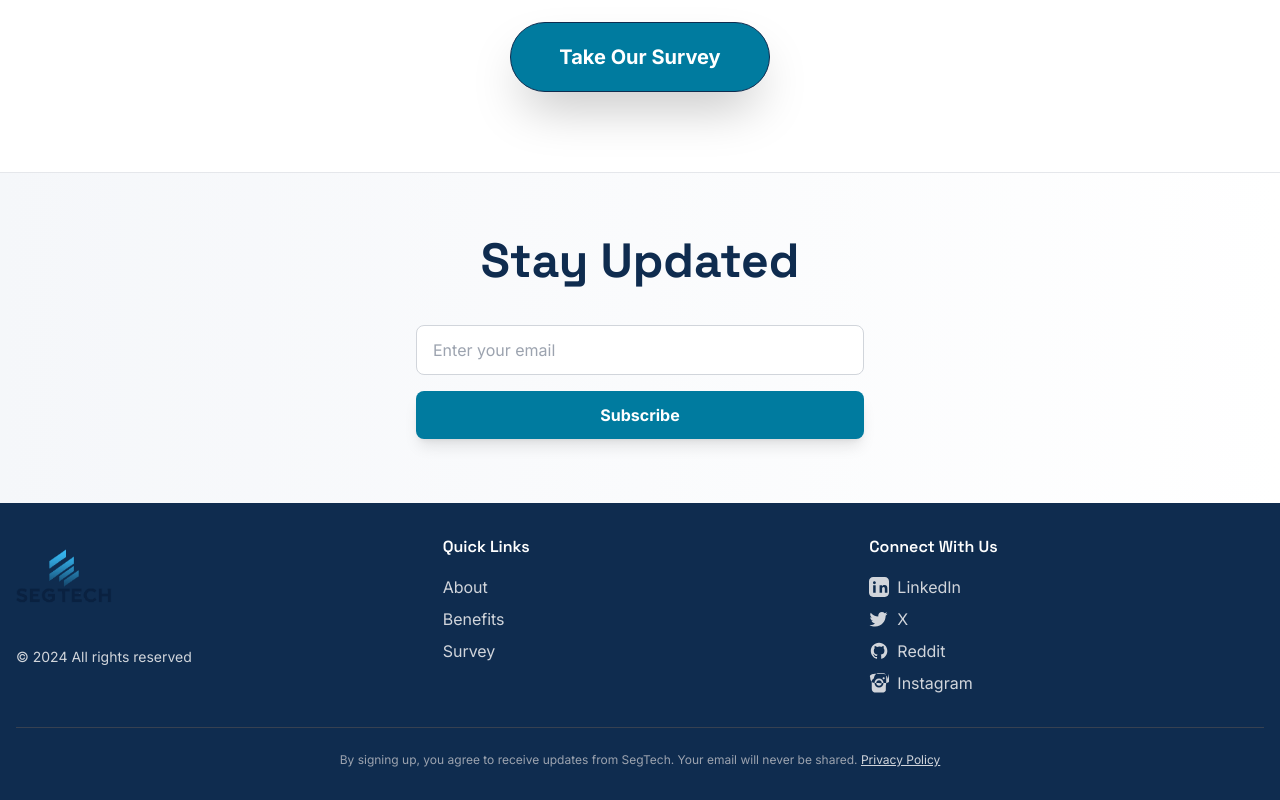
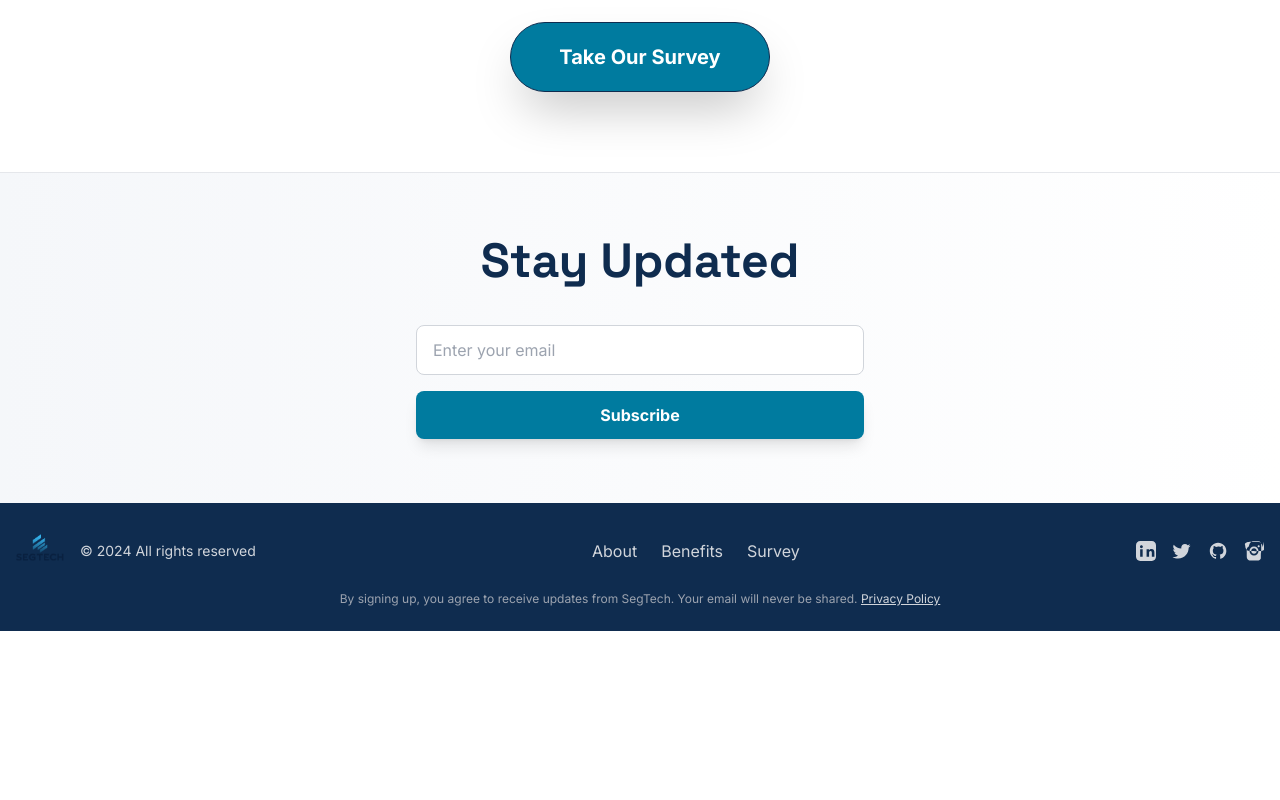
Before and after one commit to Minetown03/SEGlab, a Next.js app: page / in a window 1280 px wide. Shown: the part 2339-3139 px from the top of the page. After the commit the page ends 2970 px from the top, so only its background shows below. Built offline with nearby package versions, Linux system fonts and the light colour scheme.

Commit message:
Improve mobile menu and footer design: add backdrop, fix menu closing, make footer more compact

```diff
--- a/src/app/page.tsx
+++ b/src/app/page.tsx
@@ -1,6 +1,6 @@
 'use client';
 
-import { useState } from 'react';
+import { useState, useEffect } from 'react';
 import Image from 'next/image';
 import HeroTypewriter from './components/HeroTypewriter';
 import LanguageSelector from './components/LanguageSelector';
@@ -12,6 +12,28 @@ export default function Home() {
   const [submitStatus, setSubmitStatus] = useState<'idle' | 'loading' | 'success' | 'error'>('idle');
   const [errorMessage, setErrorMessage] = useState('');
   const [isMobileMenuOpen, setIsMobileMenuOpen] = useState(false);
+
+  // Add click outside handler
+  useEffect(() => {
+    const handleClickOutside = (event: MouseEvent) => {
+      const menu = document.getElementById('mobile-menu');
+      const button = document.getElementById('menu-button');
+      if (menu && !menu.contains(event.target as Node) && button && !button.contains(event.target as Node)) {
+        setIsMobileMenuOpen(false);
+      }
+    };
+
+    if (isMobileMenuOpen) {
+      document.addEventListener('mousedown', handleClickOutside);
+      // Prevent scrolling when menu is open
+      document.body.style.overflow = 'hidden';
+    }
+
+    return () => {
+      document.removeEventListener('mousedown', handleClickOutside);
+      document.body.style.overflow = 'unset';
+    };
+  }, [isMobileMenuOpen]);
 
   const handleEmailSubmit = async (e: React.FormEvent) => {
     e.preventDefault();
@@ -73,6 +95,7 @@ export default function Home() {
             </div>
             {/* Mobile menu button */}
             <button
+              id="menu-button"
               onClick={() => setIsMobileMenuOpen(!isMobileMenuOpen)}
               className="md:hidden p-2 rounded-lg hover:bg-gray-100 transition-colors duration-200"
               aria-label="Toggle menu"
@@ -121,18 +144,45 @@ export default function Home() {
           </div>
           {/* Mobile menu overlay */}
           <div
-            className={`md:hidden fixed inset-0 z-50 bg-white transform transition-transform duration-300 ease-in-out ${
-              isMobileMenuOpen ? 'translate-x-0' : 'translate-x-full'
+            id="mobile-menu"
+            className={`md:hidden fixed inset-0 z-50 transition-all duration-300 ease-in-out ${
+              isMobileMenuOpen ? 'opacity-100 pointer-events-auto' : 'opacity-0 pointer-events-none'
             }`}
           >
-            <div className="flex flex-col items-center justify-center min-h-screen space-y-8 text-xl">
+            {/* Semi-transparent backdrop */}
+            <div className="absolute inset-0 bg-black/50 backdrop-blur-sm" />
+
+            {/* Menu content */}
+            <div className={`absolute inset-y-0 right-0 w-64 bg-white shadow-xl transform transition-transform duration-300 ease-in-out ${
+              isMobileMenuOpen ? 'translate-x-0' : 'translate-x-full'
+            }`}>
+              {/* Close button */}
+              <button
+                onClick={() => setIsMobileMenuOpen(false)}
+                className="absolute top-4 right-4 p-2 rounded-full hover:bg-gray-100 transition-colors duration-200"
+                aria-label="Close menu"
+              >
+                <svg
+                  className="w-6 h-6 text-primary-dark"
+                  fill="none"
+                  strokeLinecap="round"
+                  strokeLinejoin="round"
+                  strokeWidth="2"
+                  viewBox="0 0 24 24"
+                  stroke="currentColor"
+                >
+                  <path d="M6 18L18 6M6 6l12 12" />
+                </svg>
+              </button>
+
+              <div className="flex flex-col items-start pt-16 px-6 h-full">
                 <a
                   href="#about"
                   onClick={(e) => {
                     handleNavClick(e, 'about');
                     setIsMobileMenuOpen(false);
                   }}
-                className="text-primary-dark hover:text-primary-medium transition-all duration-300 ease-in-out"
+                  className="py-3 text-primary-dark hover:text-primary-medium transition-all duration-300 ease-in-out w-full border-b border-gray-200"
                 >
                   {t.nav.about}
                 </a>
@@ -142,7 +192,7 @@ export default function Home() {
                     handleNavClick(e, 'benefits');
                     setIsMobileMenuOpen(false);
                   }}
-                className="text-primary-dark hover:text-primary-medium transition-all duration-300 ease-in-out"
+                  className="py-3 text-primary-dark hover:text-primary-medium transition-all duration-300 ease-in-out w-full border-b border-gray-200"
                 >
                   {t.nav.benefits}
                 </a>
@@ -152,12 +202,13 @@ export default function Home() {
                     handleNavClick(e, 'survey');
                     setIsMobileMenuOpen(false);
                   }}
-                className="text-primary-dark hover:text-primary-medium transition-all duration-300 ease-in-out"
+                  className="py-3 text-primary-dark hover:text-primary-medium transition-all duration-300 ease-in-out w-full border-b border-gray-200"
                 >
                   {t.nav.survey}
                 </a>
-              <div className="mt-4">
+                <div className="mt-4 w-full">
                   <LanguageSelector />
+                </div>
               </div>
             </div>
           </div>
@@ -270,18 +321,18 @@ export default function Home() {
         </div>
       </section>
 
-      {/* Footer - Redesigned */}
-      <footer className="bg-primary-dark text-white py-8">
+      {/* Footer - Compact Redesign */}
+      <footer className="bg-primary-dark text-white py-6">
         <div className="container mx-auto px-4">
-          <div className="grid grid-cols-1 md:grid-cols-3 gap-8">
+          <div className="flex flex-col md:flex-row items-center justify-between gap-4">
             {/* Logo and Copyright */}
-            <div className="flex flex-col items-center md:items-start space-y-4">
+            <div className="flex items-center gap-4">
               <Image
                 src="/logo.png"
                 alt="SegTech Logo"
-                width={400}
-                height={133}
-                className="w-auto h-20 md:h-24"
+                width={200}
+                height={66}
+                className="w-auto h-12"
                 priority
                 quality={100}
                 style={{ objectFit: 'contain' }}
@@ -290,48 +341,32 @@ export default function Home() {
             </div>
 
             {/* Quick Links */}
-            <div className="flex flex-col items-center md:items-start space-y-2">
-              <h3 className="font-semibold mb-2">Quick Links</h3>
+            <div className="flex items-center gap-6">
               <a href="#about" onClick={(e) => handleNavClick(e, 'about')} className="text-gray-300 hover:text-white transition-colors duration-300">About</a>
               <a href="#benefits" onClick={(e) => handleNavClick(e, 'benefits')} className="text-gray-300 hover:text-white transition-colors duration-300">Benefits</a>
               <a href="#survey" onClick={(e) => handleNavClick(e, 'survey')} className="text-gray-300 hover:text-white transition-colors duration-300">Survey</a>
             </div>
 
             {/* Social Links */}
-            <div className="flex flex-col items-center md:items-start space-y-2">
-              <h3 className="font-semibold mb-2">Connect With Us</h3>
-              <ul className="space-y-2">
-                <li>
-                  <a href="#" className="flex items-center gap-2 text-gray-300 hover:text-white transition-colors duration-300">
-                    <svg width="20" height="20" fill="currentColor" viewBox="0 0 24 24" aria-hidden="true"><path d="M19 0h-14c-2.761 0-5 2.239-5 5v14c0 2.761 2.239 5 5 5h14c2.762 0 5-2.239 5-5v-14c0-2.761-2.238-5-5-5zm-11 19h-3v-9h3v9zm-1.5-10.268c-.966 0-1.75-.784-1.75-1.75s.784-1.75 1.75-1.75 1.75.784 1.75 1.75-.784 1.75-1.75 1.75zm15.5 10.268h-3v-4.604c0-1.099-.021-2.513-1.532-2.513-1.533 0-1.768 1.197-1.768 2.434v4.683h-3v-9h2.881v1.229h.041c.401-.761 1.379-1.563 2.838-1.563 3.036 0 3.6 2.001 3.6 4.6v4.734z"/></svg>
-                    LinkedIn
+            <div className="flex items-center gap-4">
+              <a href="#" className="text-gray-300 hover:text-white transition-colors duration-300">
+                <svg width="20" height="20" fill="currentColor" viewBox="0 0 24 24"><path d="M19 0h-14c-2.761 0-5 2.239-5 5v14c0 2.761 2.239 5 5 5h14c2.762 0 5-2.239 5-5v-14c0-2.761-2.238-5-5-5zm-11 19h-3v-9h3v9zm-1.5-10.268c-.966 0-1.75-.784-1.75-1.75s.784-1.75 1.75-1.75 1.75.784 1.75 1.75-.784 1.75-1.75 1.75zm15.5 10.268h-3v-4.604c0-1.099-.021-2.513-1.532-2.513-1.533 0-1.768 1.197-1.768 2.434v4.683h-3v-9h2.881v1.229h.041c.401-.761 1.379-1.563 2.838-1.563 3.036 0 3.6 2.001 3.6 4.6v4.734z"/></svg>
               </a>
-                </li>
-                <li>
-                  <a href="#" className="flex items-center gap-2 text-gray-300 hover:text-white transition-colors duration-300">
-                    <svg width="20" height="20" fill="currentColor" viewBox="0 0 24 24" aria-hidden="true"><path d="M22.162 5.656c-.793.352-1.645.59-2.54.698.913-.547 1.615-1.414 1.946-2.448-.855.508-1.803.877-2.81 1.077-.807-.86-1.958-1.398-3.233-1.398-2.445 0-4.428 1.983-4.428 4.428 0 .347.039.684.114 1.008-3.682-.185-6.946-1.949-9.129-4.63-.382.656-.601 1.418-.601 2.233 0 1.54.784 2.899 1.978 3.696-.728-.023-1.413-.223-2.012-.557v.056c0 2.151 1.53 3.946 3.563 4.353-.372.102-.764.157-1.168.157-.286 0-.561-.028-.831-.08.562 1.753 2.191 3.029 4.124 3.062-1.51 1.184-3.417 1.89-5.491 1.89-.357 0-.709-.021-1.056-.062 1.957 1.256 4.285 1.99 6.787 1.99 8.142 0 12.6-6.747 12.6-12.6 0-.192-.004-.384-.013-.574.865-.624 1.615-1.404 2.209-2.292z"/></svg>
-                    X
+              <a href="#" className="text-gray-300 hover:text-white transition-colors duration-300">
+                <svg width="20" height="20" fill="currentColor" viewBox="0 0 24 24"><path d="M22.162 5.656c-.793.352-1.645.59-2.54.698.913-.547 1.615-1.414 1.946-2.448-.855.508-1.803.877-2.81 1.077-.807-.86-1.958-1.398-3.233-1.398-2.445 0-4.428 1.983-4.428 4.428 0 .347.039.684.114 1.008-3.682-.185-6.946-1.949-9.129-4.63-.382.656-.601 1.418-.601 2.233 0 1.54.784 2.899 1.978 3.696-.728-.023-1.413-.223-2.012-.557v.056c0 2.151 1.53 3.946 3.563 4.353-.372.102-.764.157-1.168.157-.286 0-.561-.028-.831-.08.562 1.753 2.191 3.029 4.124 3.062-1.51 1.184-3.417 1.89-5.491 1.89-.357 0-.709-.021-1.056-.062 1.957 1.256 4.285 1.99 6.787 1.99 8.142 0 12.6-6.747 12.6-12.6 0-.192-.004-.384-.013-.574.865-.624 1.615-1.404 2.209-2.292z"/></svg>
               </a>
-                </li>
-                <li>
-                  <a href="#" className="flex items-center gap-2 text-gray-300 hover:text-white transition-colors duration-300">
-                    <svg width="20" height="20" fill="currentColor" viewBox="0 0 24 24" aria-hidden="true"><path d="M12 2.163c-5.468 0-9.837 4.369-9.837 9.837 0 4.355 2.824 8.065 6.839 9.387.5.092.682-.217.682-.482 0-.237-.009-.868-.013-1.703-2.782.604-3.369-1.342-3.369-1.342-.454-1.154-1.109-1.462-1.109-1.462-.908-.62.069-.608.069-.608 1.004.07 1.532 1.031 1.532 1.031.892 1.529 2.341 1.088 2.91.832.092-.646.35-1.088.636-1.339-2.221-.253-4.555-1.111-4.555-4.943 0-1.091.39-1.984 1.029-2.683-.103-.253-.446-1.272.098-2.65 0 0 .84-.269 2.75 1.025a9.564 9.564 0 012.5-.336c.849.004 1.705.115 2.5.336 1.909-1.294 2.748-1.025 2.748-1.025.545 1.378.202 2.397.1 2.65.64.699 1.028 1.592 1.028 2.683 0 3.841-2.337 4.687-4.566 4.936.359.309.678.919.678 1.852 0 1.336-.012 2.417-.012 2.747 0 .267.18.577.688.48C19.176 20.064 22 16.355 22 12c0-5.468-4.369-9.837-9.837-9.837z"/></svg>
-                    Reddit
+              <a href="#" className="text-gray-300 hover:text-white transition-colors duration-300">
+                <svg width="20" height="20" fill="currentColor" viewBox="0 0 24 24"><path d="M12 2.163c-5.468 0-9.837 4.369-9.837 9.837 0 4.355 2.824 8.065 6.839 9.387.5.092.682-.217.682-.482 0-.237-.009-.868-.013-1.703-2.782.604-3.369-1.342-3.369-1.342-.454-1.154-1.109-1.462-1.109-1.462-.908-.62.069-.608.069-.608 1.004.07 1.532 1.031 1.532 1.031.892 1.529 2.341 1.088 2.91.832.092-.646.35-1.088.636-1.339-2.221-.253-4.555-1.111-4.555-4.943 0-1.091.39-1.984 1.029-2.683-.103-.253-.446-1.272.098-2.65 0 0 .84-.269 2.75 1.025a9.564 9.564 0 012.5-.336c.849.004 1.705.115 2.5.336 1.909-1.294 2.748-1.025 2.748-1.025.545 1.378.202 2.397.1 2.65.64.699 1.028 1.592 1.028 2.683 0 3.841-2.337 4.687-4.566 4.936.359.309.678.919.678 1.852 0 1.336-.012 2.417-.012 2.747 0 .267.18.577.688.48C19.176 20.064 22 16.355 22 12c0-5.468-4.369-9.837-9.837-9.837z"/></svg>
               </a>
-                </li>
-                <li>
-                  <a href="#" className="flex items-center gap-2 text-gray-300 hover:text-white transition-colors duration-300">
-                    <svg width="20" height="20" fill="currentColor" viewBox="0 0 448 512" aria-hidden="true"><path d="M224.1 141c-63.6 0-114.9 51.3-114.9 114.9s51.3 114.9 114.9 114.9 114.9-51.3 114.9-114.9S287.7 141 224.1 141zm0 186c-39.5 0-71.5-32-71.5-71.5s32-71.5 71.5-71.5 71.5 32 71.5 71.5-32 71.5-71.5 71.5zm146.4-194.3c0 14.9-12 26.9-26.9 26.9s-26.9-12-26.9-26.9 12-26.9 26.9-26.9 26.9 12 26.9 26.9zm76.1 27.2c-1.7-35.3-9.9-66.7-36.2-92.1S388.6 24.6 353.3 22.9C317.7 21.2 130.3 21.2 94.7 22.9 59.4 24.6 28 32.8 2.7 59.1S-1.7 94.7.1 130.3c1.7 35.3 9.9 66.7 36.2 92.1s56.8 34.5 92.1 36.2c35.6 1.7 223 1.7 258.6 0 35.3-1.7 66.7-9.9 92.1-36.2s34.5-56.8 36.2-92.1c1.7-35.6 1.7-223 0-258.6zm-48.1 288c-7.8 19.6-22.9 34.7-42.5 42.5-29.4 11.7-99.2 9-132.9 9s-103.5 2.6-132.9-9c-19.6-7.8-34.7-22.9-42.5-42.5-11.7-29.4-9-99.2-9-132.9s-2.6-103.5 9-132.9c7.8-19.6 22.9-34.7 42.5-42.5C120.6 2.6 190.4 0 224.1 0s103.5-2.6 132.9 9c19.6 7.8 34.7 22.9 42.5 42.5 11.7 29.4 9 99.2 9 132.9s2.7 103.5-9 132.9z"/></svg>
-                    Instagram
+              <a href="#" className="text-gray-300 hover:text-white transition-colors duration-300">
+                <svg width="20" height="20" fill="currentColor" viewBox="0 0 448 512"><path d="M224.1 141c-63.6 0-114.9 51.3-114.9 114.9s51.3 114.9 114.9 114.9 114.9-51.3 114.9-114.9S287.7 141 224.1 141zm0 186c-39.5 0-71.5-32-71.5-71.5s32-71.5 71.5-71.5 71.5 32 71.5 71.5-32 71.5-71.5 71.5zm146.4-194.3c0 14.9-12 26.9-26.9 26.9s-26.9-12-26.9-26.9 12-26.9 26.9-26.9 26.9 12 26.9 26.9zm76.1 27.2c-1.7-35.3-9.9-66.7-36.2-92.1S388.6 24.6 353.3 22.9C317.7 21.2 130.3 21.2 94.7 22.9 59.4 24.6 28 32.8 2.7 59.1S-1.7 94.7.1 130.3c1.7 35.3 9.9 66.7 36.2 92.1s56.8 34.5 92.1 36.2c35.6 1.7 223 1.7 258.6 0 35.3-1.7 66.7-9.9 92.1-36.2s34.5-56.8 36.2-92.1c1.7-35.6 1.7-223 0-258.6zm-48.1 288c-7.8 19.6-22.9 34.7-42.5 42.5-29.4 11.7-99.2 9-132.9 9s-103.5 2.6-132.9-9c-19.6-7.8-34.7-22.9-42.5-42.5-11.7-29.4-9-99.2-9-132.9s-2.6-103.5 9-132.9c7.8-19.6 22.9-34.7 42.5-42.5C120.6 2.6 190.4 0 224.1 0s103.5-2.6 132.9 9c19.6 7.8 34.7 22.9 42.5 42.5 11.7 29.4 9 99.2 9 132.9s2.7 103.5-9 132.9z"/></svg>
               </a>
-                </li>
-              </ul>
             </div>
           </div>
 
           {/* Privacy Notice */}
-          <div className="mt-8 pt-6 border-t border-gray-700">
-            <p className="text-xs text-center text-gray-400">
+          <div className="mt-4 text-center">
+            <p className="text-xs text-gray-400">
               By signing up, you agree to receive updates from SegTech. Your email will never be shared.{' '}
               <a href="/privacy-policy" className="text-gray-300 hover:text-white underline transition-colors duration-300">
                 Privacy Policy
```
Lines whose indentation alone changed are shown as unchanged.
